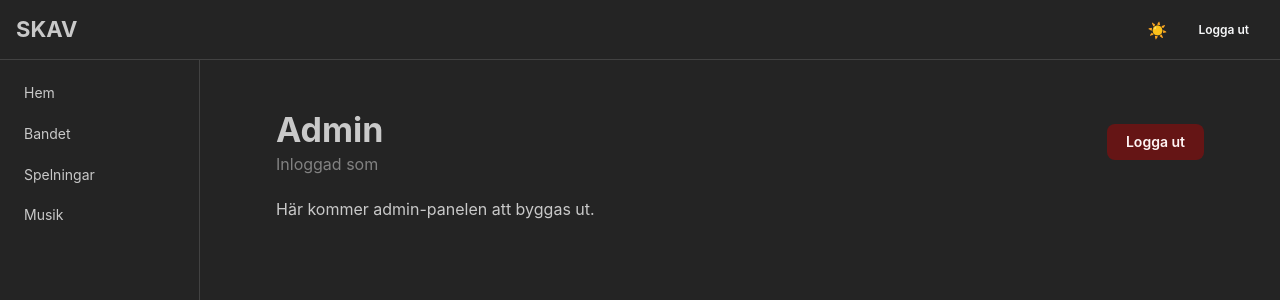
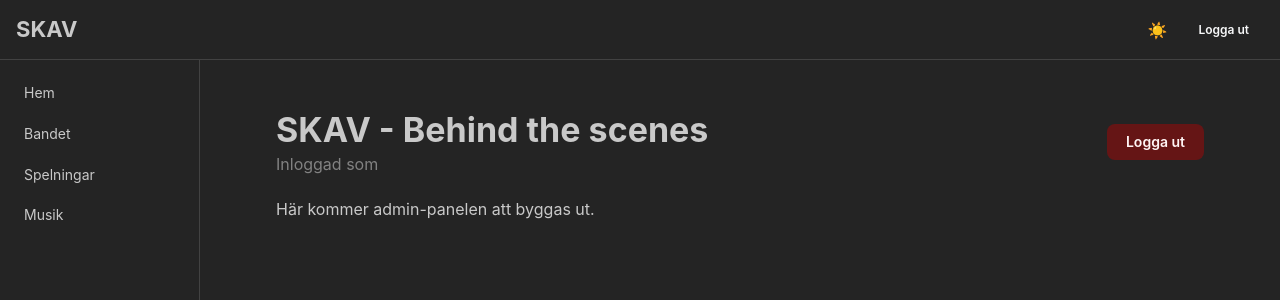
Before and after one commit to JonssonF/SKAV, a React (Vite) app in the folder frontend/: page /admin in a window 1280 px wide. Shown: the top 300 px of the page. Built offline with nearby package versions, Linux system fonts and the light colour scheme; sample sign-in values are in the browser's storage.

Commit message:
Bytte titel

```diff
--- a/frontend/src/pages/Admin/AdminDashboardPage.tsx
+++ b/frontend/src/pages/Admin/AdminDashboardPage.tsx
@@ -15,7 +15,7 @@ export function AdminDashboardPage() {
     <Container py="xl">
       <Group justify="space-between" mb="lg">
         <div>
-          <Title order={1}>Admin</Title>
+          <Title order={1}>SKAV - Behind the scenes</Title>
           <Text c="dimmed">Inloggad som {user?.email}</Text>
         </div>
         <Button variant="light" color="red" onClick={handleLogout}>
```
